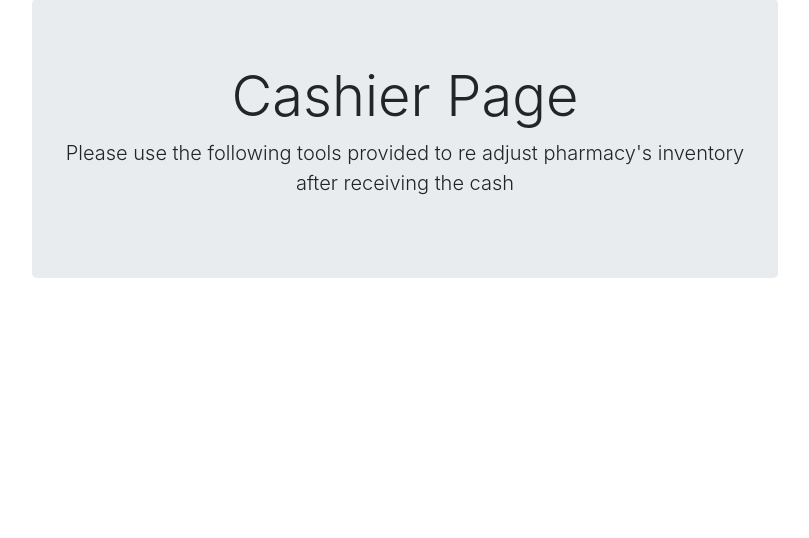
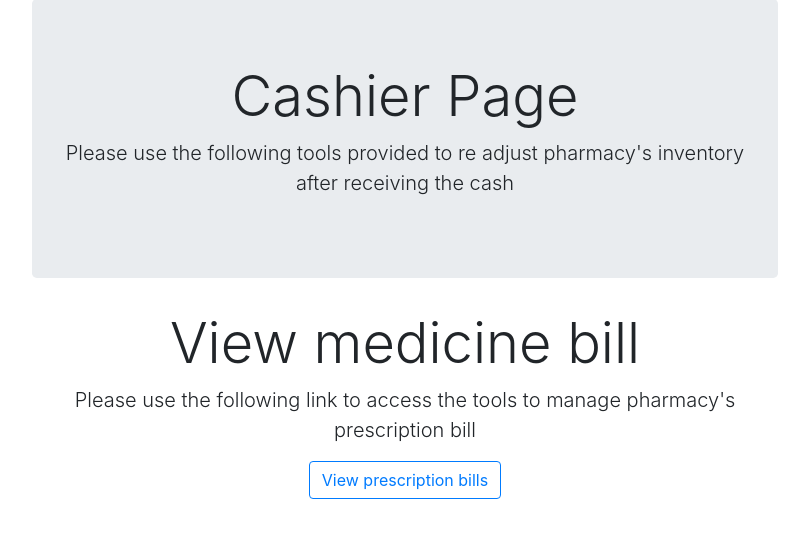
Before and after one commit to backstab319/Pharmacy-Management-System, a PHP site: page /cashier.php in a window 1280 px wide. Shown: the part 65-603 px from the top of the page, without its empty margins (235-1044 px from the left). Run offline with PHP 8.4, Linux system fonts and the light colour scheme.

Commit message:
Update cashier.php

```diff
--- a/cashier.php
+++ b/cashier.php
@@ -32,6 +32,12 @@
         <p class="lead">Please use the following tools provided to re adjust pharmacy's inventory after receiving the cash</p>
     </div>
 
+    <div class="container col-lg-7 col-xl-7 text-center text-justify my-4">
+        <h1 class="display-4">View medicine bill</h1>
+        <p class="lead">Please use the following link to access the tools to manage pharmacy's prescription bill</p>
+        <a href="vieworder.php" class="btn btn-outline-primary">View prescription bills</a>
+    </div>
+
 <script src="https://code.jquery.com/jquery-3.3.1.slim.min.js" integrity="sha384-q8i/X+965DzO0rT7abK41JStQIAqVgRVzpbzo5smXKp4YfRvH+8abtTE1Pi6jizo" crossorigin="anonymous"></script>
 <script src="https://cdnjs.cloudflare.com/ajax/libs/popper.js/1.14.7/umd/popper.min.js" integrity="sha384-UO2eT0CpHqdSJQ6hJty5KVphtPhzWj9WO1clHTMGa3JDZwrnQq4sF86dIHNDz0W1" crossorigin="anonymous"></script>
 <script src="https://stackpath.bootstrapcdn.com/bootstrap/4.3.1/js/bootstrap.min.js" integrity="sha384-JjSmVgyd0p3pXB1rRibZUAYoIIy6OrQ6VrjIEaFf/nJGzIxFDsf4x0xIM+B07jRM" crossorigin="anonymous"></script>
```
